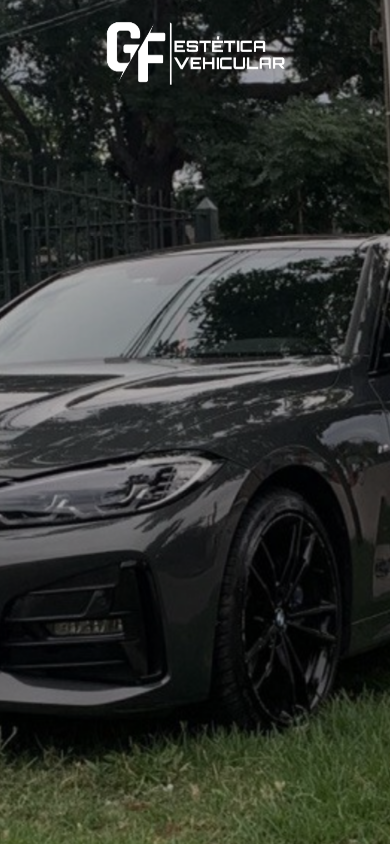
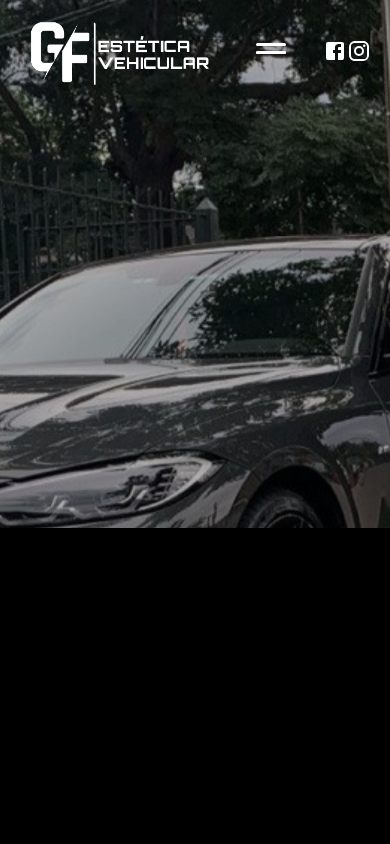
Before and after one commit to germanalvarez15/gf-estetica-vehicular, a React (Create React App) app: page / in a window 390 px wide. Shown: the top 844 px of the page. Built offline with nearby package versions, Linux system fonts and the light colour scheme.

Commit message:
add social networks in navbar

```diff
--- a/package.json
+++ b/package.json
@@ -3,6 +3,10 @@
   "version": "0.1.0",
   "private": true,
   "dependencies": {
+    "@emotion/react": "^11.11.0",
+    "@emotion/styled": "^11.11.0",
+    "@mui/icons-material": "^5.11.16",
+    "@mui/material": "^5.12.3",
     "@testing-library/jest-dom": "^5.16.5",
     "@testing-library/react": "^13.4.0",
     "@testing-library/user-event": "^13.5.0",
--- a/src/App.tsx
+++ b/src/App.tsx
@@ -1,12 +1,16 @@
 import Navbar from './components/navbar/Navbar';
 import React from 'react';
 import './styles/components/app.scss';
+import Nosotros from './components/nosotros/Nosotros';
 
 function App() {
   return (
     <div className='app'>
       <div className='img-background kenburns-top'></div>
       <Navbar/>
+      <div className='space-between'></div>
+      <Nosotros/>
+
     </div>
   );
 }
--- a/src/components/navbar/Navbar.tsx
+++ b/src/components/navbar/Navbar.tsx
@@ -1,15 +1,37 @@
-import React from 'react';
+import FacebookIcon from '@mui/icons-material/Facebook';
+import InstagramIcon from '@mui/icons-material/Instagram';
+import React, { useState } from 'react';
 import '../../styles/components/navbar.scss';
 const logoImg = require('../../assets/logoWhite.png');
 
+
 const Navbar = ()=>{
+    const [isHamburgerActive, setIsHamburgerActive] = useState(false);
+
+    const onHamburgerClick = () => {
+        setIsHamburgerActive(!isHamburgerActive);
+
+    }
     return (
         <nav className="navbar">
             <img src={logoImg} alt='GF Estetica Vehicular' className='logo'/>
+            <div className={`hamburger-menu ${isHamburgerActive ? 'active' : ''}`} onClick={onHamburgerClick}>
+                <span className="bar"></span>
+                <span className="bar"></span>
+                <span className="bar"></span>
+            </div>
             <div className="links">
                 <a className="neon-text" href="/">Nosotros</a>
                 <a className="neon-text" href="/create">Proyectos</a>
                 <a className="neon-text" href="/create">Agenda</a>
+            </div>
+            <div className="social-media">
+                <a href="https://www.facebook.com/GFEsteticaVehicular/" target="_blank" rel="noreferrer">
+                    <FacebookIcon sx={{ color: 'white' }}/>
+                </a>
+                <a href="https://www.instagram.com/gf.esteticavehicular" target="_blank" rel="noreferrer">
+                    <InstagramIcon sx={{ color: 'white' }}/>
+                </a>
             </div>
 
         </nav>
--- /dev/null
+++ b/src/components/nosotros/Nosotros.tsx
@@ -0,0 +1,12 @@
+import React from 'react';
+import '../../styles/components/nosotros.scss';
+
+const Nosotros = () => {
+    return (
+        <section id="nosotros" >
+            Nosotros
+        </section>
+    )
+}
+
+export default Nosotros;
--- a/src/styles/components/app.scss
+++ b/src/styles/components/app.scss
@@ -1,6 +1,7 @@
 @import '../shared/variables.scss';
 
 body{
+    width: 100vw;
     overflow-x: hidden;
 }
 .img-background{
@@ -20,7 +21,9 @@ body{
     z-index: -1;
     filter: brightness(0.7);
 }
-
+.space-between{
+    height: 50vh;
+}
 .kenburns-top {
 	-webkit-animation: kenburns-top 10s ease-out both;
 	        animation: kenburns-top 10s ease-out both;
--- a/src/styles/components/navbar.scss
+++ b/src/styles/components/navbar.scss
@@ -4,6 +4,7 @@
     width: 100%;
     display: flex;
     justify-content: space-around;
+    align-items: center;
     .pulidora{
         width: 100px;
     }
@@ -12,7 +13,7 @@
         width: 200px;
     }
     .links{
-        width: 20%;
+        width: 25%;
         display: flex;
         flex-direction: row;
         align-items: center;
@@ -49,7 +50,71 @@
         0 0 102px #0fa,
         0 0 151px #0fa;
   }
+
+  .hamburger-menu {
+    display: none;
+    width: 30px;
+    height: 20px;
+    position: relative;
+    display: block;
+    cursor: pointer;
+
+    span {
+      display: block;
+      position: absolute;
+      height: 3px;
+      width: 100%;
+      background: white;
+      border-radius: 9px;
+      opacity: 1;
+      left: 0;
+      transform: rotate(0deg);
+      transition: all 0.25s ease-in-out;
+
+      &:nth-child(1) {
+        top: 0;
+      }
+
+      &:nth-child(2), &:nth-child(3) {
+        top: 8px;
+      }
+
+      &:nth-child(4) {
+        top: 16px;
+      }
+    }
+
+    &.active {
+      span {
+        &:nth-child(1), &:nth-child(4) {
+          top: 8px;
+          width: 0%;
+          left: 50%;
+        }
+
+        &:nth-child(2) {
+          transform: rotate(45deg);
+        }
+
+        &:nth-child(3) {
+          transform: rotate(-45deg);
+        }
+      }
+    }
+  }
+  .social-media{
+    display: flex;
+    flex-direction: row;
+  }
+  @media only screen and (min-width: 768px) {
+    .hamburger-menu{
+        display: none;
+    }
+  }
   @media only screen and (max-width: 768px) {
+    .hamburger-menu{
+        display: block;
+    }
     .links{
         display: none !important;
     }
--- /dev/null
+++ b/src/styles/components/nosotros.scss
@@ -0,0 +1,4 @@
+section{
+    background-color: black;
+    height: 80vh; //to remove
+}
```
Also changed, not shown: 1 other file (tests, documents, lock files or other folders).
